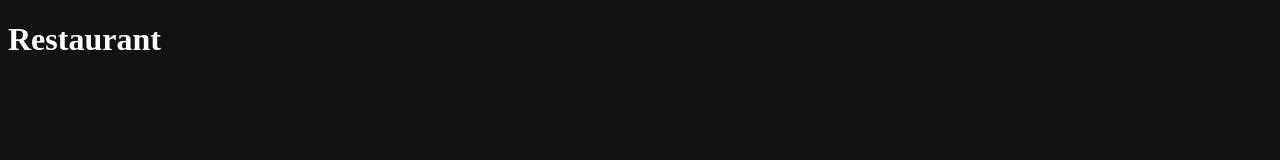
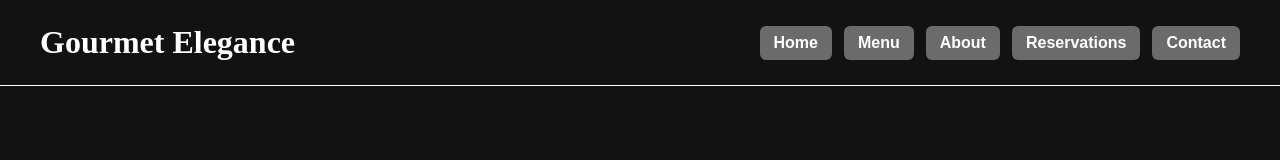
Before and after one commit to armando-rios/restaurant-page, a website built with webpack: page src/index.html in a window 1280 px wide. Built offline with nearby package versions, Linux system fonts and the light colour scheme.

Commit message:
feat: crate header and navbar html and styles

```diff
--- a/src/index.html
+++ b/src/index.html
@@ -8,7 +8,17 @@
 </head>
 
 <body>
-  <h1>Restaurant</h1>
+  <header>
+    <h1>Gourmet Elegance</h1>
+    <nav>
+      <button id="home">Home</button>
+      <button id="menu">Menu</button>
+      <button id="about">About</button>
+      <button id="reservations">Reservations</button>
+      <button id="Contact">Contact</button>
+    </nav>
+  </header>
+  <div id="content"></div>
 </body>
 
 </html>
--- a/src/style.css
+++ b/src/style.css
@@ -1,3 +1,27 @@
 * {
+  margin: 0;
+  padding: 0;
+  box-sizing: border-box;
   color-scheme:dark;
 }
+
+header {
+  display: flex;
+  padding: 24px 40px ;
+  align-items: center;
+  justify-content: space-between;
+  border-bottom: 1px solid #fff;
+}
+
+nav {
+  display: flex;
+  gap: 12px;
+}
+
+button {
+  border: none;
+  border-radius: 6px;
+  padding: 8px 14px;
+  font-size: 16px;
+  font-weight: bold;
+}
```
